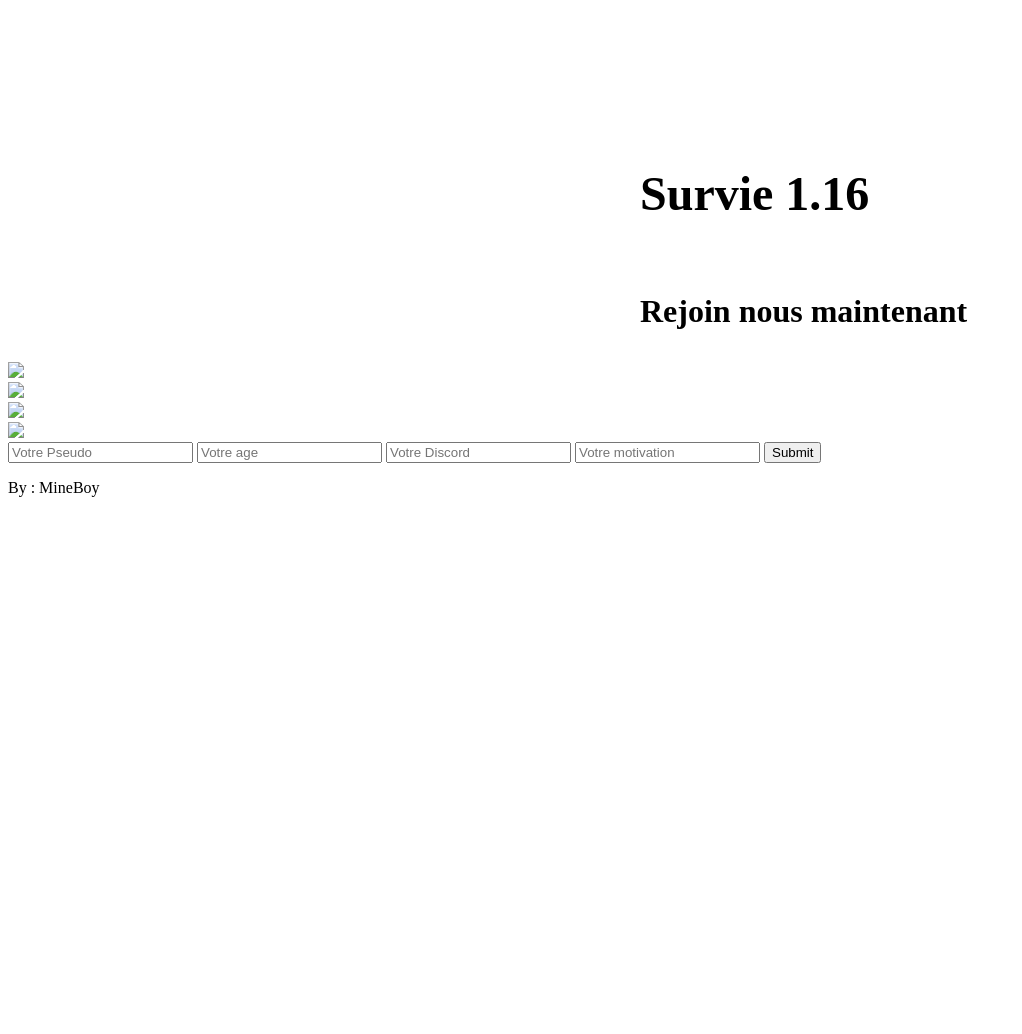
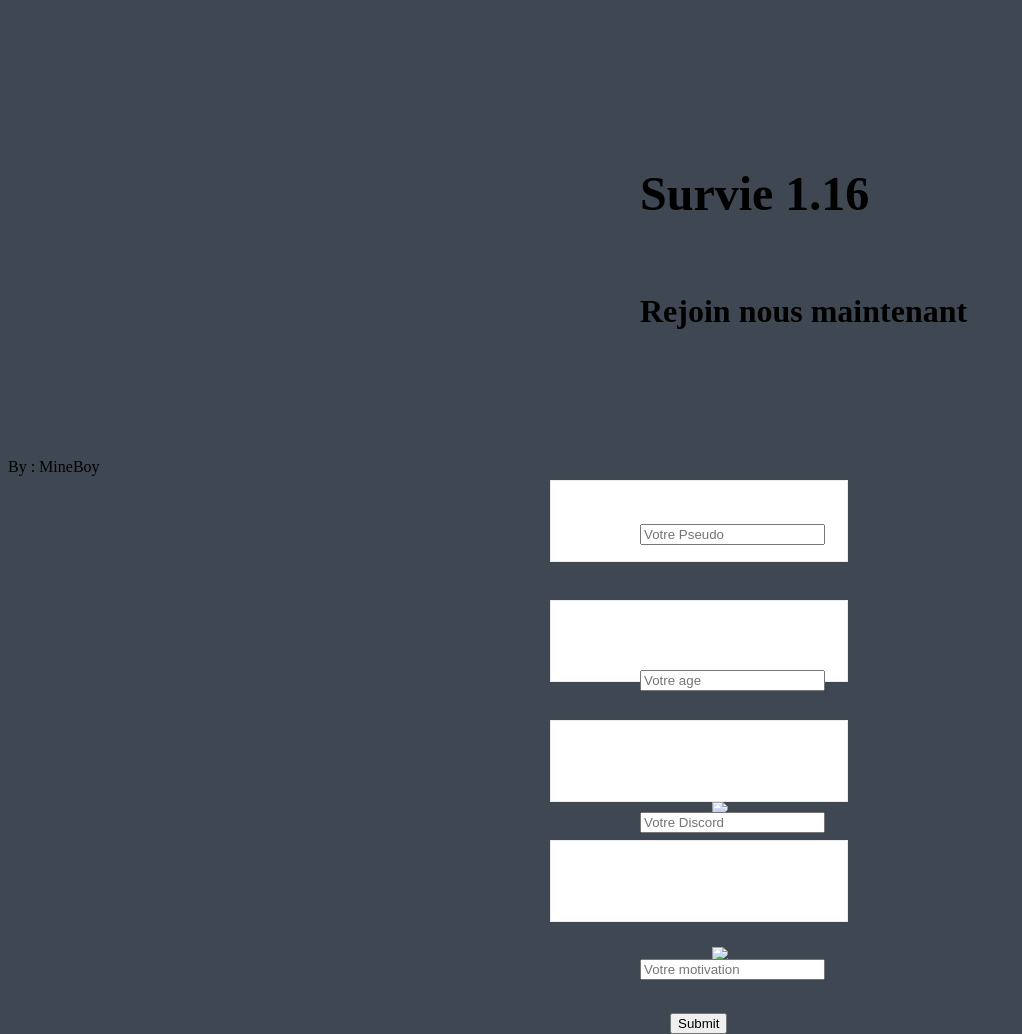
Before and after one commit to MineBoyFR/WebSurvie, a PHP site: page /Home.php in a window 1280 px wide. Shown: the whole page, without its empty margins (0-1022 px from the left). Before the commit the page ends 497 px from the top, so only its background shows below. Run offline with PHP 8.4, Linux system fonts and the light colour scheme.

Commit message:
V0.0.9
Add Postion bloc

```diff
--- a/Home.php
+++ b/Home.php
@@ -1,6 +1,5 @@
 <!DOCTYPE html>
 <html lang="fr" dir="ltr">
-
 <head>
     <meta charset="utf-8">
     <title>Page home</title>
@@ -12,12 +11,7 @@
         <h1 id="titre1">Survie 1.16</h1>
         <h3 id="titre2">Rejoin nous maintenant</h3>
     </nav>
-    <div id="gif">
-        <!--Gif Fond page Moitier 1-->
-    </div>
-    <div id="bloc2">
-        <!--Gif Fond page Moitier 2-->
-    </div>
+    <div id="gif"></div><!--Bloc temporaire-->
 </header>
 <section>
     <aside>
@@ -32,8 +26,14 @@
                 <div id="logo4"><img src="#Soon"></div>
             </div>
         </aside>
+        <div class="bloc">
+            <div id="bloc1"></div>
+            <div id="bloc2"></div>
+            <div id="bloc3"></div>
+            <div id="bloc4"></div>
+        </div>
         <div>
-            <form method="post">
+            <form method="post" class="post">
                 <input type="text" name="pseudo" id="pseudo" placeholder="Votre Pseudo" required>
                 <input type="text" name="age" id="age" placeholder="Votre age">
                 <input type="text" name="discord" id="discord" placeholder="Votre Discord" required>
--- a/homeStyle.css
+++ b/homeStyle.css
@@ -1,3 +1,7 @@
+html {
+    background-color: #3f4852;
+}
+
 /*-Haut Page-*/
 .postitre {
     display: flex;
@@ -14,6 +18,128 @@
     font-size: 200%;
 }
 
+#gif {
+
+}
+
 /*-Millieu Page-*/
+.post {
+    display: flex;
+    flex-direction: column;
+    max-width: 250px;
+    height: 30px;
+    position: absolute;
+    left: 50%;
+    top: 70%;
+}
+
+.bloc {
+    display: flex;
+    flex-direction: column;
+}
+
+#bloc1 {
+    width: 20%;
+    height: 5%;
+    background-color: #fff;
+    padding: 20px;
+    border: 1px solid #eaeaea;
+    position: absolute;
+    left: 43%;
+    top: 60%;
+}
+
+#bloc2 {
+    width: 20%;
+    height: 5%;
+    background-color: #fff;
+    padding: 20px;
+    border: 1px solid #eaeaea;
+    position: absolute;
+    left: 43%;
+    top: 75%;
+}
+
+#bloc3 {
+    width: 20%;
+    height: 5%;
+    background-color: #fff;
+    padding: 20px;
+    border: 1px solid #eaeaea;
+    position: absolute;
+    left: 43%;
+    top: 90%;
+}
+
+#bloc4 {
+    width: 20%;
+    height: 5%;
+    background-color: #fff;
+    padding: 20px;
+    border: 1px solid #eaeaea;
+    position: absolute;
+    left: 43%;
+    top: 105%;
+}
+
+#pseudo {
+    position: absolute;
+    top: -120%;
+}
+
+#age {
+    position: absolute;
+    top: 365%;
+}
+
+#discord {
+    position: absolute;
+    top: 840%;
+}
+
+#motivation {
+    position: absolute;
+    top: 1330%;
+}
+
+#envoie {
+    position: absolute;
+    top: 1510%;
+    left: 30px;
+}
+
+.hallogo {
+    display: flex;
+    flex-direction: column;
+    align-items: center;
+}
+
+#logo1 {
+    position: absolute;
+    position: relative;
+    top: 150px;
+    left: 80px;
+}
+
+#logo2 {
+    position: absolute;
+    position: relative;
+    top: 275px;
+    left: 80px;
+}
+
+#logo3 {
+    position: absolute;
+    position: relative;
+    top: 400px;
+    left: 80px;
+}
+
+#logo4 {
+    position: absolute;
+    position: relative;
+    top: 525px;
+    left: 80px;
+}
 
 /*-Bas de page-*/
```
